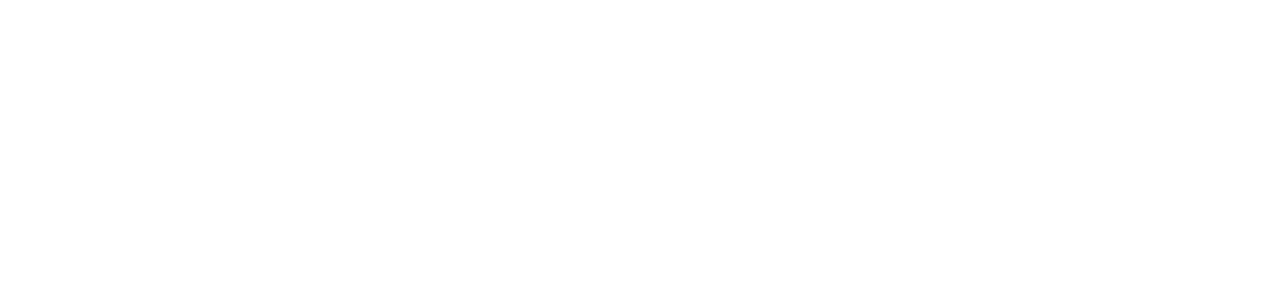
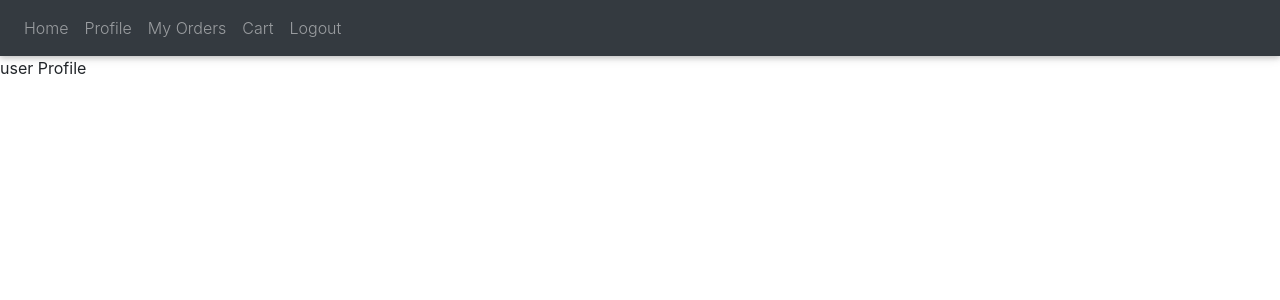
Before and after one commit to sushantmzjn/Bookstore_Frontend, a React app: page /profile in a window 1280 px wide. Shown: the top 300 px of the page. Built offline with nearby package versions, Linux system fonts and the light colour scheme.

Commit message:
user dashboard

```diff
--- a/src/App.js
+++ b/src/App.js
@@ -9,6 +9,8 @@ import {
 
 import Login from "./components/Login";
 import Signup from "./components/signup";
+import Userdashboard from"./components/UserDashboard";
+import Profile from "./components/Profile";
 
 function App() {
     return (
@@ -18,6 +20,8 @@ function App() {
                     <Route exact path="/" component={Signup} />
                     <Route exact path="/signup" component={Signup} />
                     <Route exact path="/login" component={Login} />
+                    <Route exact path="/userdashboard" component={Userdashboard}/>
+                    <Route exact path="/profile" component={Profile}/>
                 </Switch>
             </Router>
         </>
--- /dev/null
+++ b/src/components/Profile.js
@@ -0,0 +1,20 @@
+import React, { Component } from "react";
+
+import Userheader from './Userheader';
+import { Route } from "react-router-dom";
+
+export default class Profile extends Component{
+    constructor(props){
+        super(props);
+    }
+
+    render(){
+        return(
+            <React.Fragment>
+                <Route component={Userheader}/>
+                <p>user Profile</p>
+            </React.Fragment>
+        )
+    }
+
+}
--- a/src/components/login.js
+++ b/src/components/login.js
@@ -37,6 +37,7 @@ export default class Login extends React.Component {
             .then((response) => {
                 console.log(response.data);
                 localStorage.setItem('token', response.data.token)
+                location.href="./userdashboard"
             }).catch((err) => { console.log(err) })
 
     }
--- a/webpack.config.js
+++ b/webpack.config.js
@@ -20,8 +20,14 @@ module.exports = {
                 // exclude:/node_modules/,
                 use: ["style-loader", "css-loader"]
             },
+            // {
+            //     test: /\.(png|jpg|svg)$/, loader: 'url-loader?limit=8192'
+            // }
             {
-                test: /\.(png|jpg|svg)$/, loader: 'url-loader?limit=8192'
+                test: /\.(jpg|gif|png|svg)$/,
+                use: {
+                    loader: 'url-loader',
+                }
             }
         ]
     }, devServer: {
```
Also changed, not shown: src/components/images/book.jpg (added), src/components/images/book2.jpg (added), 2 other files (tests, documents, lock files or other folders).
